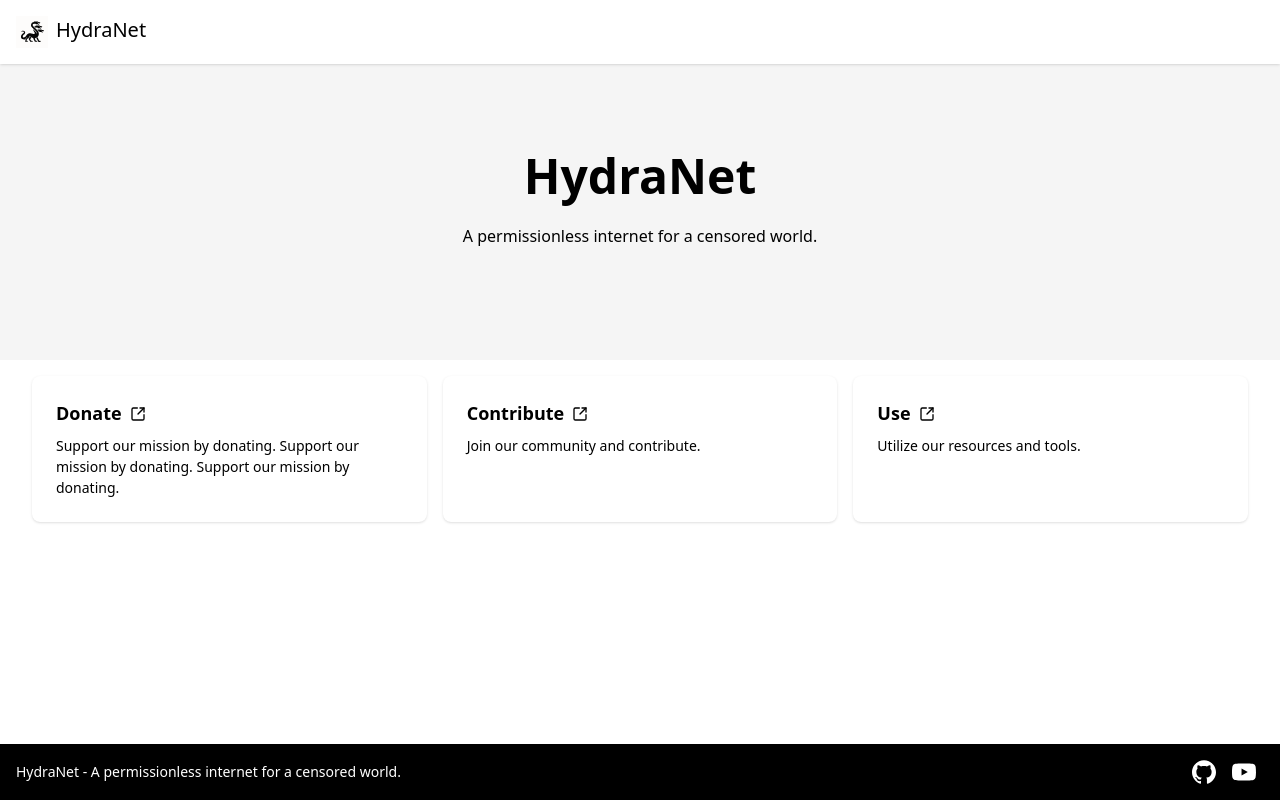
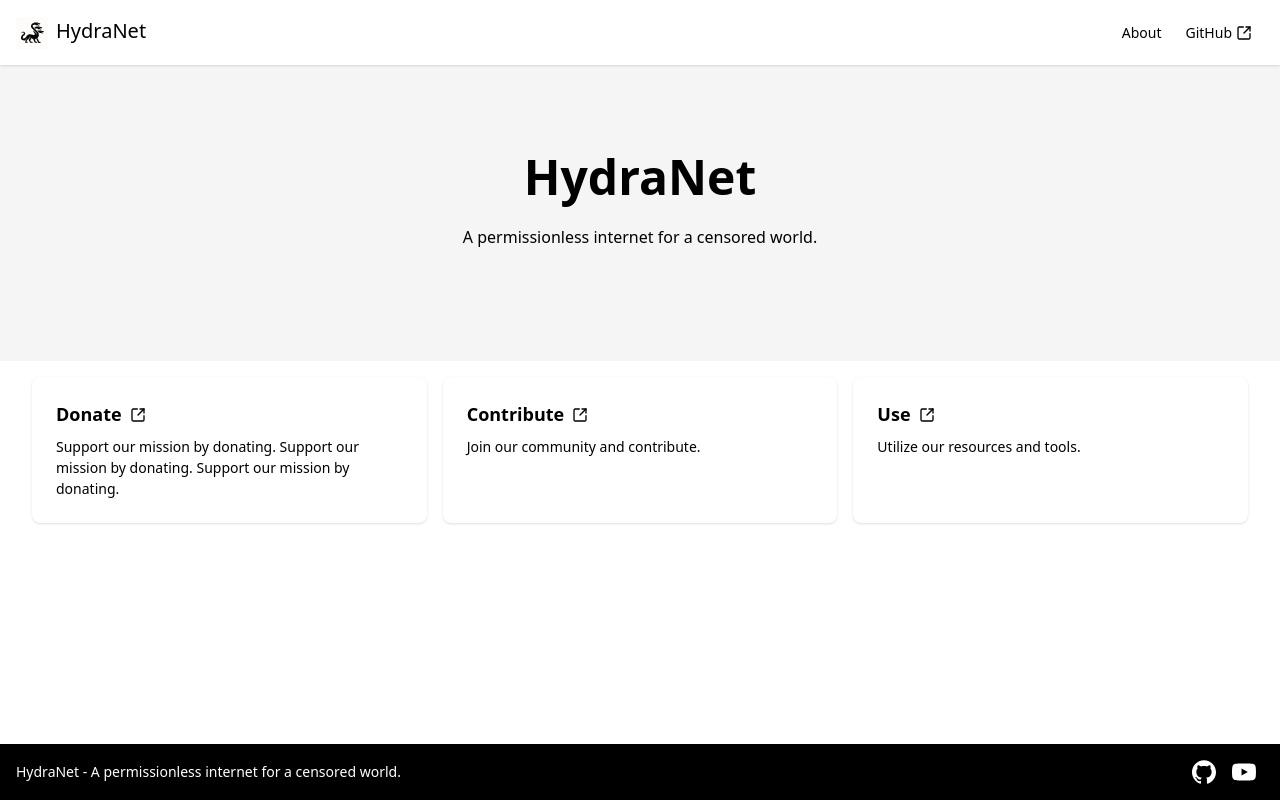
Before and after one commit to HydraInternet/website, a React (Vite) app: page / in a window 1280 px wide. Built offline with nearby package versions, Linux system fonts and the light colour scheme.

Commit message:
Fixed the nav links

```diff
--- a/src/_ui/footer.tsx
+++ b/src/_ui/footer.tsx
@@ -12,8 +12,8 @@ export function Footer() {
             <a
               key={index}
               href={item.href}
-              target="_blank"
-              rel="noreferrer noopener"
+              target={item.external ? "_blank" : "_self"}
+              rel={item.external ? "noreferrer noopener" : undefined}
               className="h-6 w-6"
             >
               {item.icon}
--- a/src/_ui/nav.tsx
+++ b/src/_ui/nav.tsx
@@ -1,3 +1,5 @@
+import { SquareArrowOutUpRight } from "lucide-react";
+
 import logo from "/logo.svg";
 import { NavItems } from "@/config";
 
@@ -14,7 +16,15 @@ export function NavBar() {
         <ul className="menu menu-horizontal px-1">
           {NavItems.map((item) => (
             <li key={item.href}>
-              <a href={item.href}>{item.title}</a>
+              <a
+                href={item.href}
+                className="gap-0"
+                target={item.external ? "_blank" : "_self"}
+                rel={item.external ? "noopener noreferrer" : undefined}
+              >
+                {item.label}
+                {item.external && <SquareArrowOutUpRight height={16} />}
+              </a>
             </li>
           ))}
         </ul>
--- a/src/config.tsx
+++ b/src/config.tsx
@@ -7,27 +7,37 @@ type ILinkItem = {
   label: string;
   icon: ReactElement;
   href: string;
+  external?: boolean;
 };
 
 // ----------- //
 // -- Links -- //
 // ----------- //
 
+const AboutPage: ILinkItem = {
+  label: "About",
+  icon: <span className="sr-only">About</span>,
+  href: "/about",
+  external: false,
+};
+
 const YouTube: ILinkItem = {
   label: "YouTube",
   icon: <img src={YouTubeIcon} alt="YouTube" className="invert" />,
   href: "https://www.youtube.com/@HydraInternet",
+  external: true,
 };
 
 const Github: ILinkItem = {
   label: "GitHub",
   icon: <img src={GithubIcon} alt="GitHub" className="invert" />,
   href: "https://github.com/HydraInternet",
+  external: true,
 };
 
 // ------------- //
 // -- Exports -- //
 // ------------- //
 
-export const NavItems: Array<ILinkItem> = []; // TODO
+export const NavItems: Array<ILinkItem> = [AboutPage, Github];
 export const FooterItems: Array<ILinkItem> = [Github, YouTube];
```
